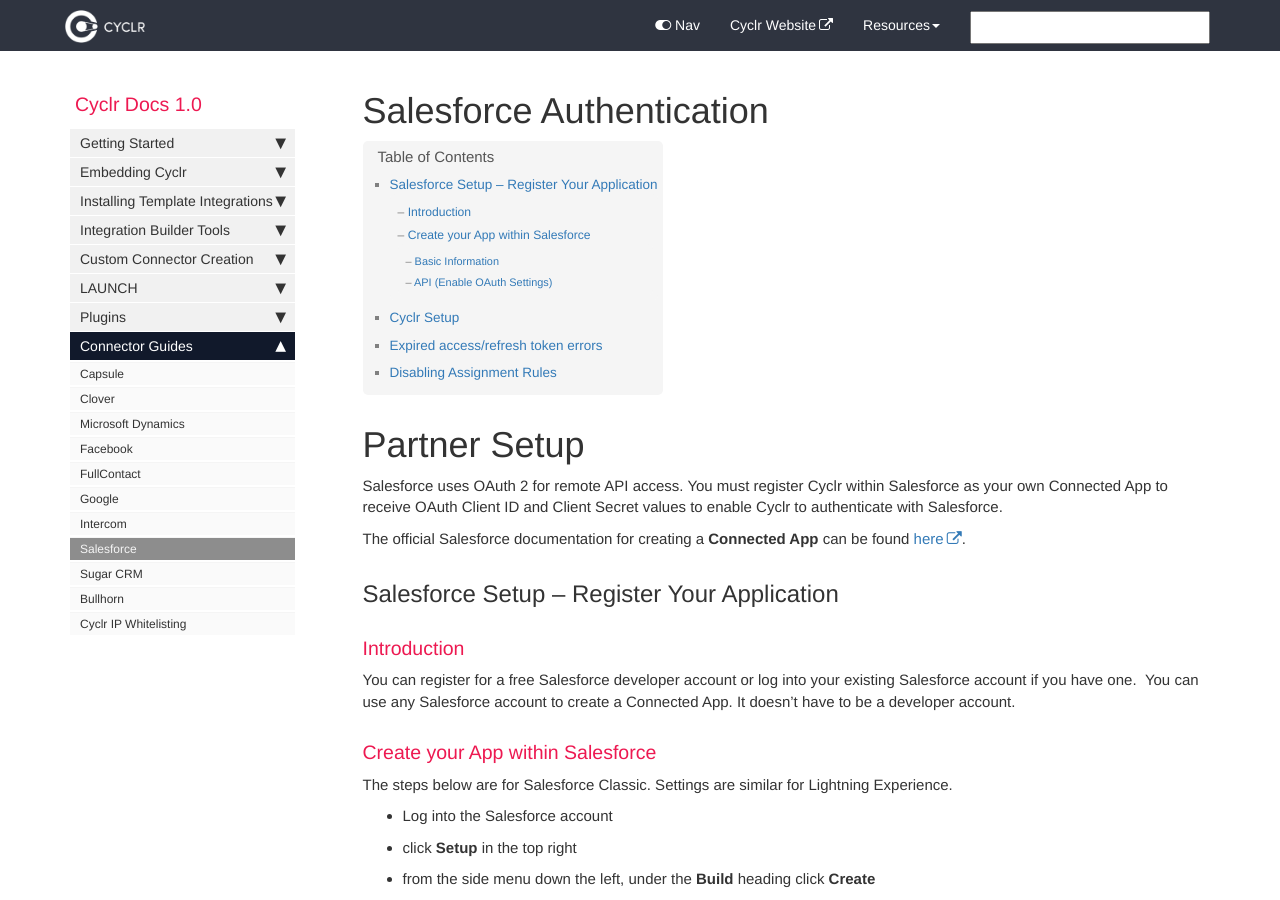
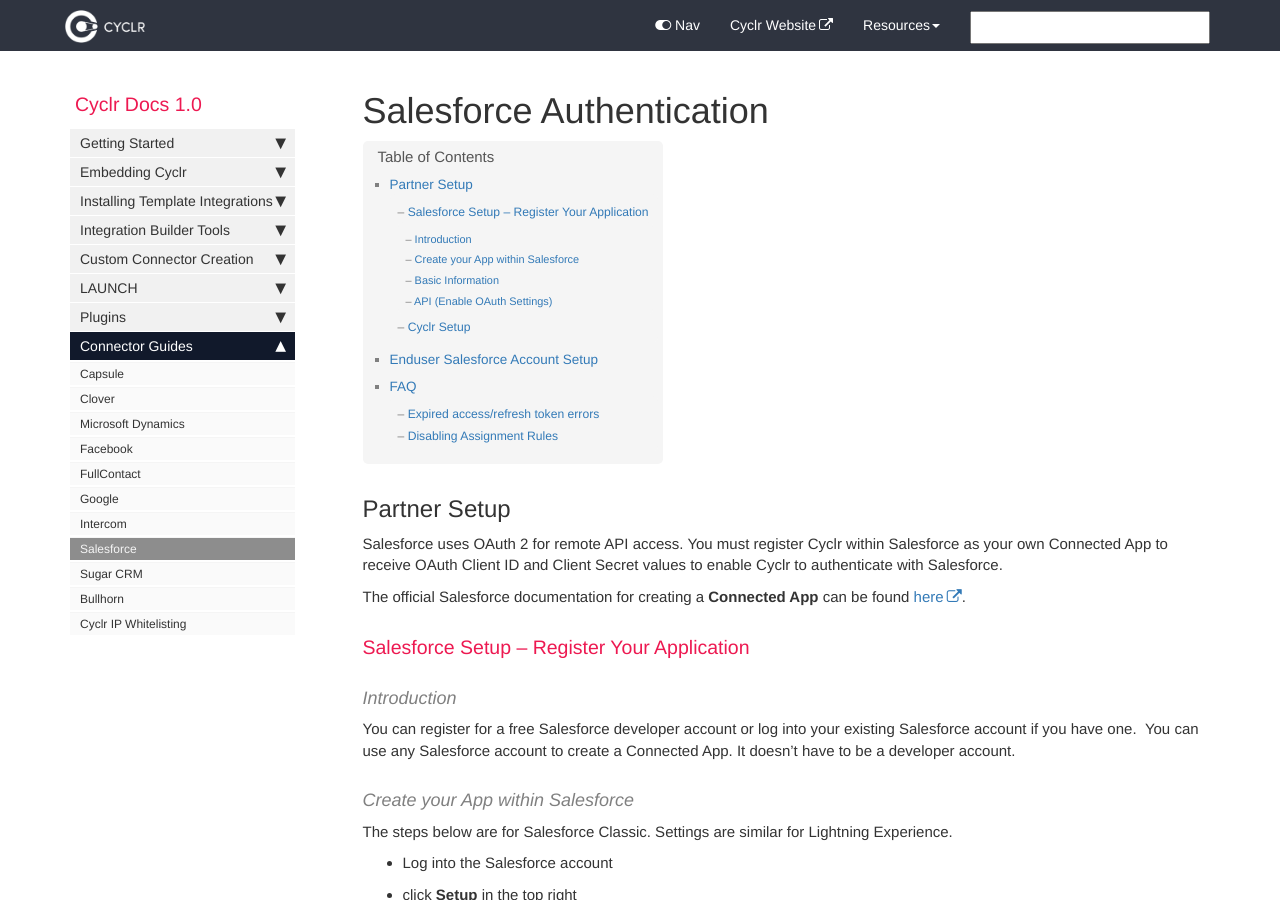
Before and after one commit to sneakysneak/docs, a Jekyll site: the page built from pages/connector-authentication/salesforce.md, in a window 1280 px wide and 900 px high. Built offline with Jekyll 4.4.1, drawn with Linux system fonts in a browser that asks for light colours; nearby versions of some CDN libraries; comment, search, counter and statistics services are not loaded.

Commit message:
More messing with headings.

```diff
--- a/pages/connector-authentication/salesforce.md
+++ b/pages/connector-authentication/salesforce.md
@@ -5,19 +5,19 @@ permalink: salesforce-connector
 tags: [connector]
 ---
 
-# Partner Setup
+## Partner Setup
 
 Salesforce uses OAuth 2 for remote API access. You must register Cyclr within Salesforce as your own Connected App to receive OAuth Client ID and Client Secret values to enable Cyclr to authenticate with Salesforce.
 
 The official Salesforce documentation for creating a **Connected App** can be found [here](https://help.salesforce.com/articleView?id=connected_app_create.htm).
 
-## Salesforce Setup – Register Your Application
+### Salesforce Setup – Register Your Application
 
-### Introduction
+#### Introduction
 
 You can register for a free Salesforce developer account or log into your existing Salesforce account if you have one.  You can use any Salesforce account to create a Connected App. It doesn’t have to be a developer account.
 
-### Create your App within Salesforce
+#### Create your App within Salesforce
 
 The steps below are for Salesforce Classic. Settings are similar for Lightning Experience.
 
@@ -60,7 +60,7 @@ The OAuth settings should look like this:
 
 After saving your App, make a note of your **Consumer Key** and **Consumer Secret** values as you’ll need to enter these into Cyclr.
 
-## Cyclr Setup
+### Cyclr Setup
 
 Setup your Salesforce App within Cyclr:
 
@@ -79,7 +79,7 @@ Enter the following values:
 Your Salesforce Connector is now setup! You can test it by installing it in one of your Cyclr accounts and executing one of the methods to confirm it can return some data.
 
 
-# Enduser Salesforce Account Setup
+## Enduser Salesforce Account Setup
 
 For the best experience when using the Salesforce Connector, and to reduce the frequency that Cyclr must obtain a new Access Token and avoid some connection issues, ensure the following Session Settings have been set:
 
@@ -94,13 +94,13 @@ Under **Session Settings**
 
 
 
-# FAQ
+## FAQ
 
-## Expired access/refresh token errors
+### Expired access/refresh token errors
 
 Salesforce only allows up to five unique access/refresh token pairs to be issued for each user in a Connected App. Older tokens will be automatically revoked by Salesforce.  [More information](https://help.salesforce.com/articleView?id=remoteaccess_request_manage.htm).
 
-## Disabling Assignment Rules
+### Disabling Assignment Rules
 
 When creating Accounts, Cases, or Leads in Salesforce, it may be desirable to prevent Salesforce's "active assignment rules" from being applied.  This very much depends on what assignment rules have been setup within Salesforce so will depend on the enduser's requirements.
 
```
